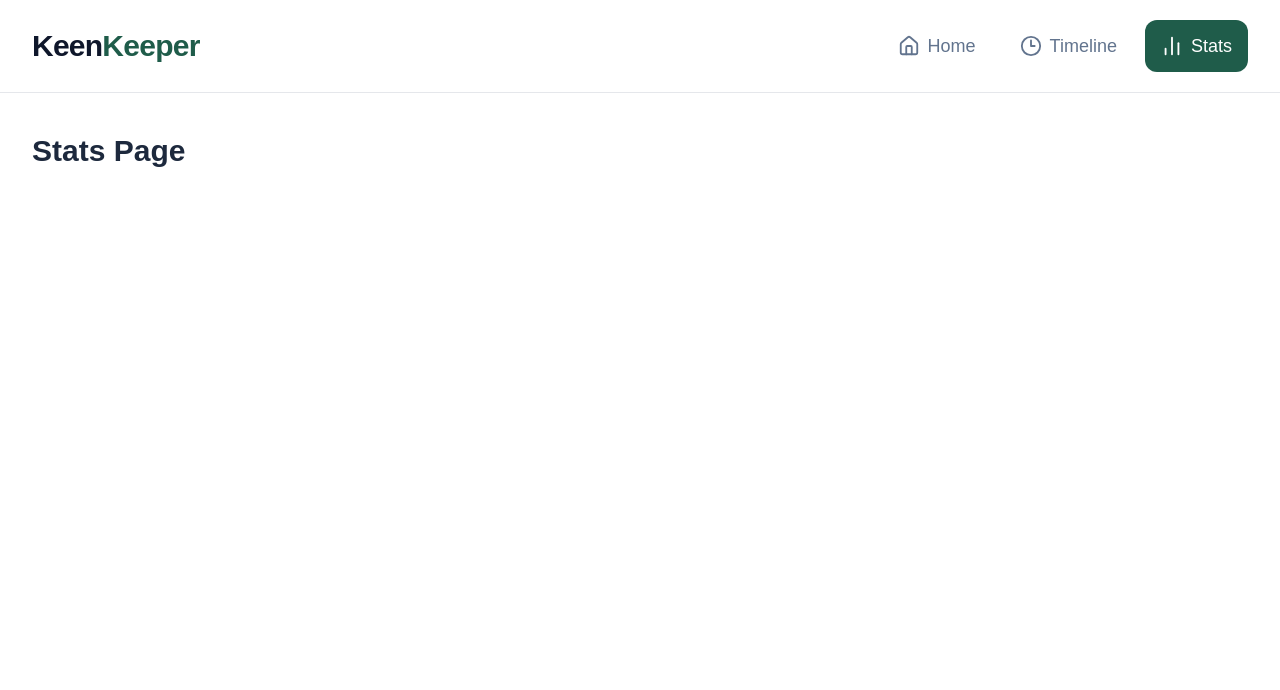
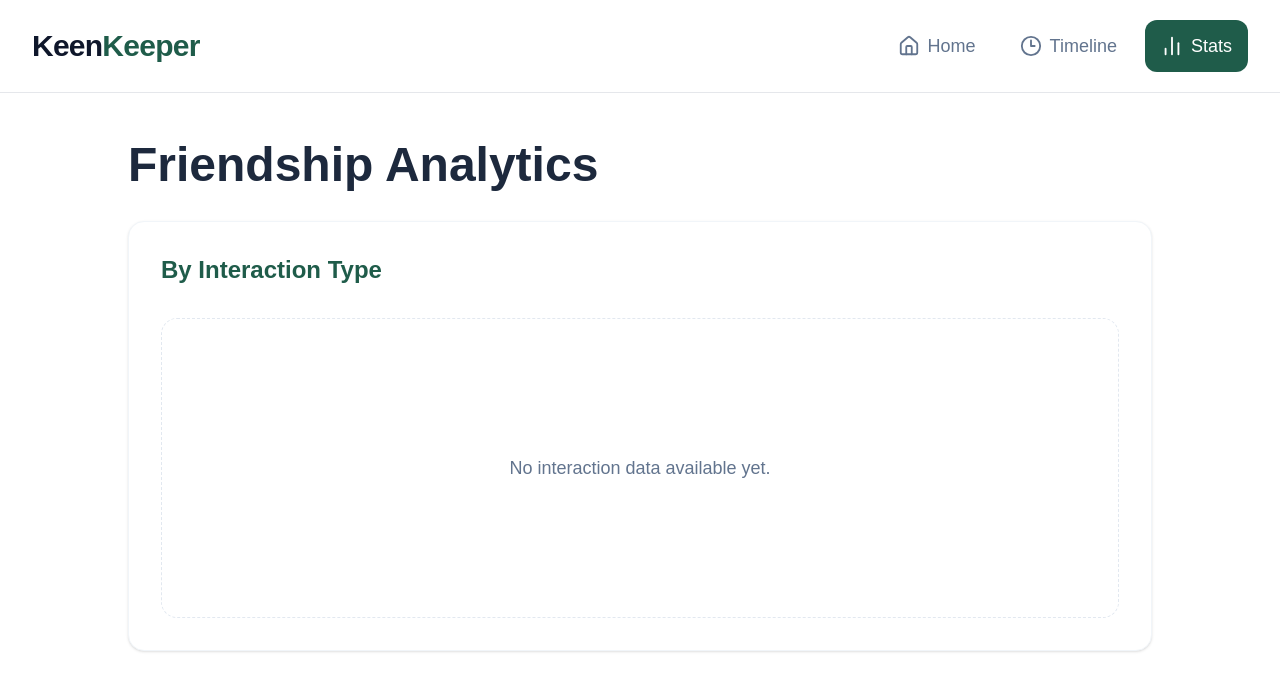
Before and after one commit to Tariqul-stack/KeenKeeper, a Next.js app: page /stats in a window 1280 px wide. Shown: the top 690 px of the page. Built offline with nearby package versions, Linux system fonts and the light colour scheme.

Commit message:
implement stats page with interaction-based pie chart (call, text, video

```diff
--- a/package.json
+++ b/package.json
@@ -15,6 +15,7 @@
     "react": "19.2.4",
     "react-dom": "19.2.4",
     "react-icons": "^5.6.0",
+    "recharts": "^3.8.1",
     "sonner": "^2.0.7"
   },
   "devDependencies": {
--- a/src/app/stats/page.jsx
+++ b/src/app/stats/page.jsx
@@ -1,7 +1,25 @@
-export default function StatsPage() {
+"use client";
+
+import { useState } from "react";
+import InteractionPieChart from "@/components/InteractionPieChart";
+import { getTimelineEntries } from "@/lib/timelineStorage";
+
+const StatsPage = () => {
+  const [entries] = useState(() => getTimelineEntries());
+
   return (
-    <main className="mx-auto max-w-7xl px-4 py-10 sm:px-6 lg:px-8">
-      <h1 className="text-3xl font-bold text-slate-800">Stats Page</h1>
+    <main className="px-4 py-12 sm:px-6 lg:px-8">
+      <div className="mx-auto max-w-5xl">
+        <h1 className="text-5xl font-extrabold text-slate-800">
+          Friendship Analytics
+        </h1>
+
+        <div className="mt-8">
+          <InteractionPieChart entries={entries} />
+        </div>
+      </div>
     </main>
   );
-}
+};
+
+export default StatsPage;
--- /dev/null
+++ b/src/components/InteractionPieChart.jsx
@@ -0,0 +1,71 @@
+"use client";
+
+import {
+  PieChart,
+  Pie,
+  Cell,
+  ResponsiveContainer,
+  Tooltip,
+  Legend,
+} from "recharts";
+
+const COLORS = ["#7C3AED", "#1F5C4A", "#35A867"];
+
+const InteractionPieChart = ({ entries }) => {
+  const callCount = entries.filter((entry) => entry.type === "call").length;
+  const textCount = entries.filter((entry) => entry.type === "text").length;
+  const videoCount = entries.filter((entry) => entry.type === "video").length;
+
+  const chartData = [
+    { name: "Text", value: textCount },
+    { name: "Call", value: callCount },
+    { name: "Video", value: videoCount },
+  ];
+
+  const totalInteractions = callCount + textCount + videoCount;
+
+  if (totalInteractions === 0) {
+    return (
+      <div className="rounded-2xl border border-slate-100 bg-white p-8 shadow-sm">
+        <h2 className="text-2xl font-semibold text-[#1F5C4A]">
+          By Interaction Type
+        </h2>
+        <div className="mt-8 flex h-[300px] items-center justify-center rounded-2xl border border-dashed border-slate-200 text-lg text-slate-500">
+          No interaction data available yet.
+        </div>
+      </div>
+    );
+  }
+
+  return (
+    <div className="rounded-2xl border border-slate-100 bg-white p-8 shadow-sm">
+      <h2 className="text-2xl font-semibold text-[#1F5C4A]">
+        By Interaction Type
+      </h2>
+
+      <div className="mt-8 h-[380px] w-full">
+        <ResponsiveContainer width="100%" height="100%">
+          <PieChart>
+            <Pie
+              data={chartData}
+              cx="50%"
+              cy="50%"
+              innerRadius={85}
+              outerRadius={120}
+              paddingAngle={6}
+              dataKey="value"
+            >
+              {chartData.map((entry, index) => (
+                <Cell key={`cell-${index}`} fill={COLORS[index]} />
+              ))}
+            </Pie>
+            <Tooltip />
+            <Legend />
+          </PieChart>
+        </ResponsiveContainer>
+      </div>
+    </div>
+  );
+};
+
+export default InteractionPieChart;
```
Also changed, not shown: src/lib/timelineStorage.js (line endings or trailing spaces), 1 other file (tests, documents, lock files or other folders).
